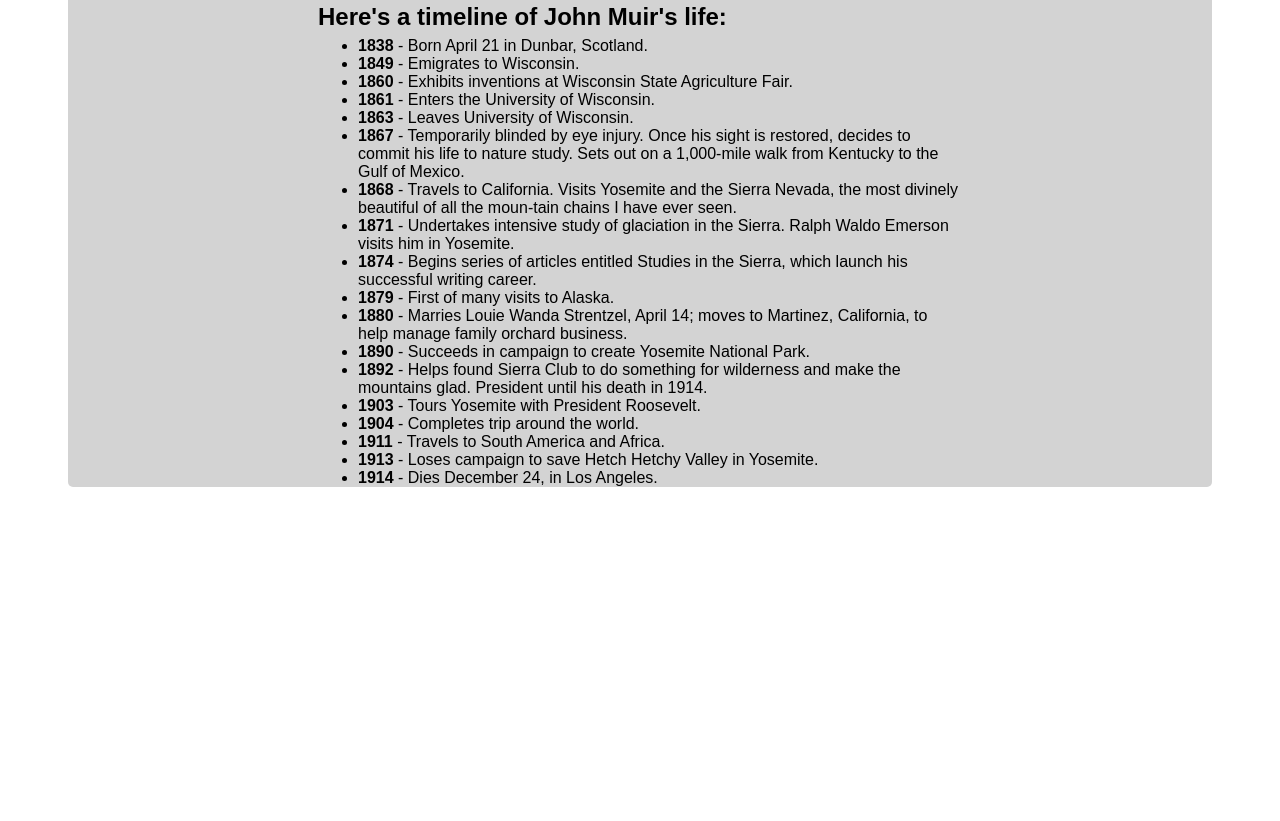
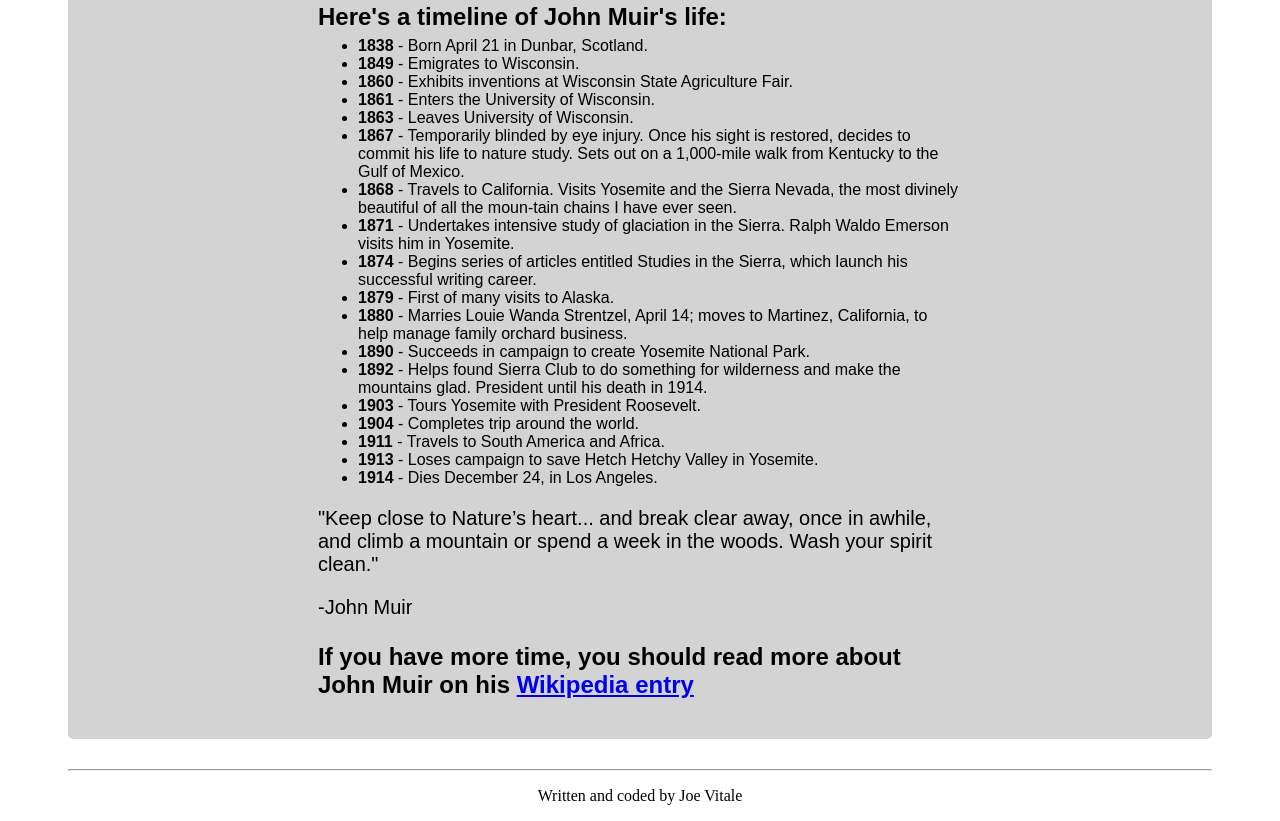
Before and after one commit to JoeVitale1/John_Muir_TributePage, a plain HTML site: page index.html in a window 1280 px wide. Shown: the part 588-1409 px from the top of the page. Before the commit the page ends 1125 px from the top, so only its background shows below. Drawn offline with Linux system fonts and the light colour scheme.

Commit message:
final commit

```diff
--- a/index.html
+++ b/index.html
@@ -3,6 +3,7 @@
 <head>
 	<title>John Muir Tribute</title>
 	<link rel="stylesheet" type="text/css" href="style.css">
+	<link rel="icon" type="imgae/png" href="http://www.bergfex.com/favicon.ico">
 </head>
 <body>
 <div id="container">
@@ -37,8 +38,16 @@
 			<li><strong>1913</strong> - Loses campaign to save Hetch Hetchy Valley in Yosemite.</li>
 			<li><strong>1914</strong> - Dies December 24, in Los Angeles.</li>
 		</ul>
+		<p id="quote">"Keep close to Nature’s heart... and break clear away, once in awhile, and climb a mountain or spend a week in the woods. Wash your spirit clean."</p>
+		<p id="signature">-John Muir</p>
+		<h3 id="wiki-link">If you have more time, you should read more about John Muir on his <a href="https://en.wikipedia.org/wiki/John_Muir" target="_blank">Wikipedia entry</a></h3>
 	</div>
 </div>
 
+<footer>
+<hr>
+<p>Written and coded by Joe Vitale</p>
+</footer>
+
 </body>
 </html>
--- a/style.css
+++ b/style.css
@@ -1,5 +1,5 @@
 #container {
-	margin: 20px 60px 50px 60px;
+	margin: 20px 60px 40px 60px;
 	background-color: lightgray;
 	border-radius: 5px
 }
@@ -44,3 +44,26 @@ h3 {
 	font-size: 24px;
 	margin-bottom: -10px;
 }
+
+#quote {
+	font-family: fantasy;
+	font-size: 20px;
+}
+
+#signature {
+	font-family: fantasy;
+	font-size: 20px;
+}
+
+#wiki-link {
+	font-size: 24px;
+	padding-bottom: 40px;
+}
+
+footer {
+	margin: 20px 60px 0 60px;
+}
+
+footer p {
+	text-align: center;
+}
```
